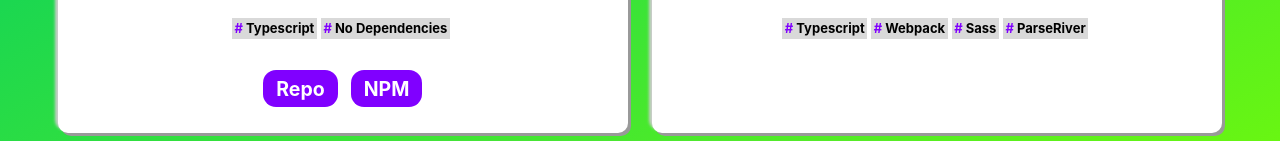
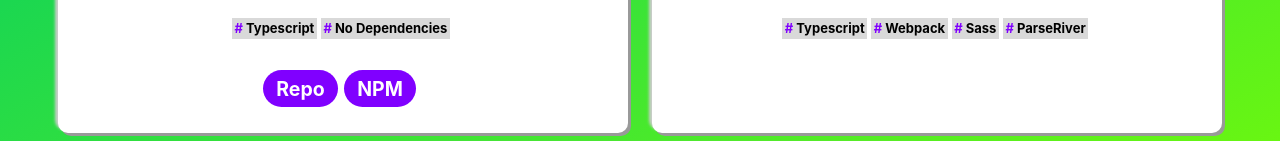
Before and after one commit to SoullessMindful/SoullessMindful.github.io, a React (Create React App) app in the folder soulless-mindful-home/: page /projects in a window 1280 px wide. Shown: the part 471-612 px from the top of the page. Built offline with nearby package versions, Linux system fonts and the light colour scheme.

Commit message:
Minor corrections of ProjectLink in Project component

```diff
--- a/soulless-mindful-home/src/components/Project.tsx
+++ b/soulless-mindful-home/src/components/Project.tsx
@@ -52,8 +52,8 @@ const ProjectLink = styled.a`
   color: white;
   font-weight: bold;
   padding: 0.5rem 1rem;
-  margin: 0 0.5rem;
-  border-radius: 1rem;
+  margin-right: 0.5rem;
+  border-radius: 1.5rem;
   text-decoration: none;
 `
 
```
